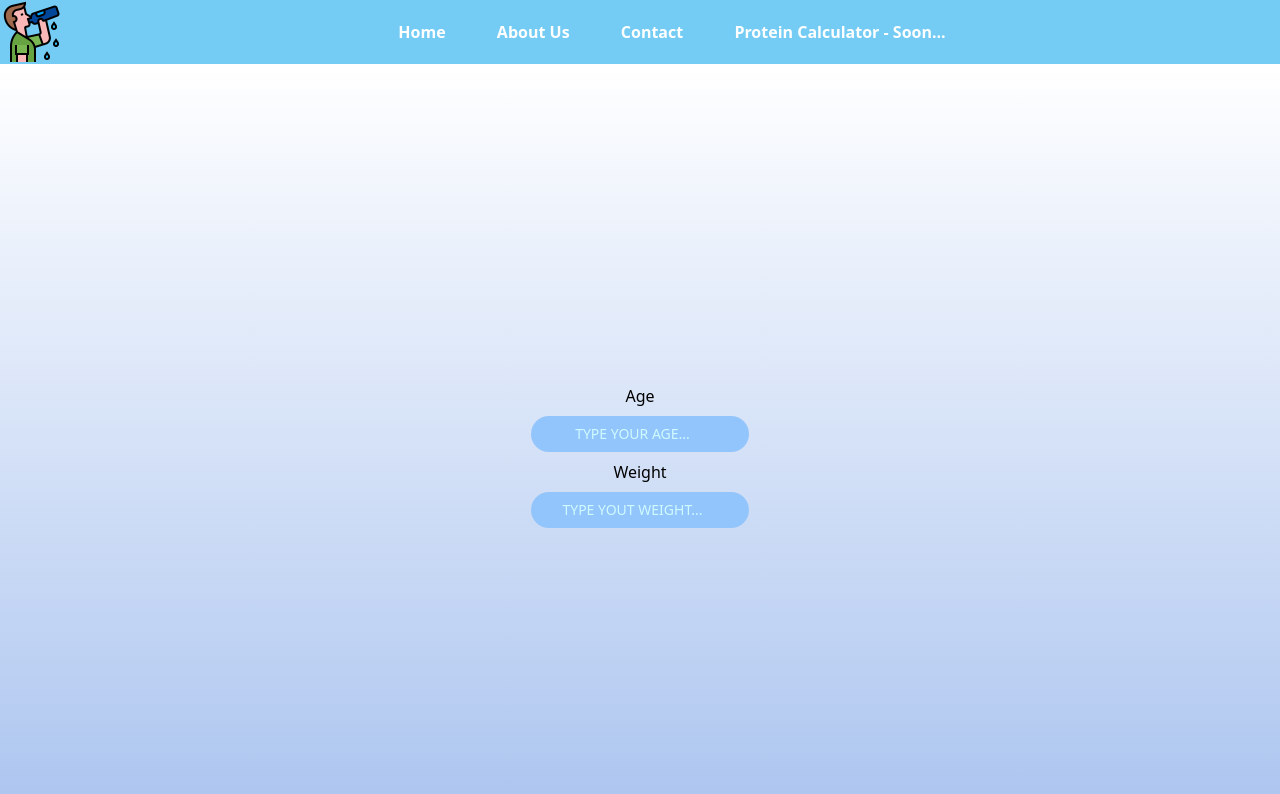
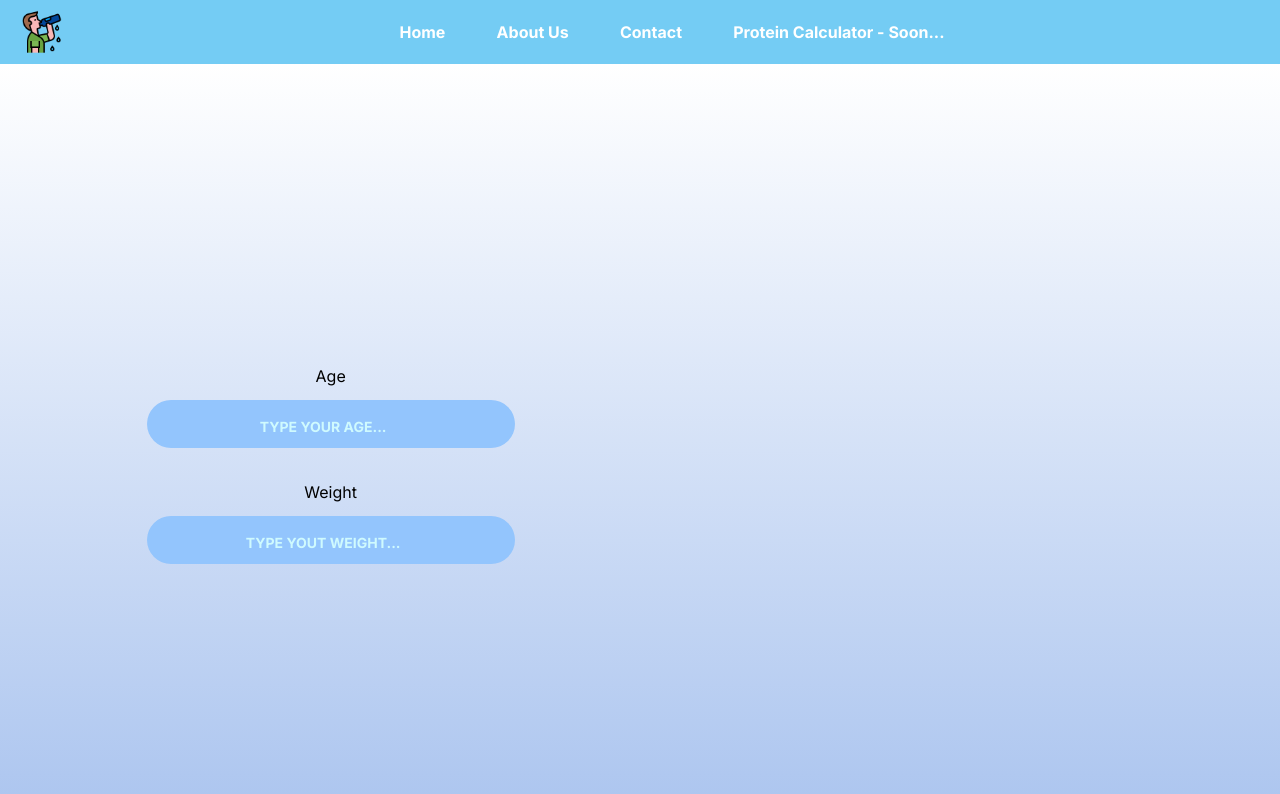
Before and after one commit to lucasbailo/water-calculator-react-tailwind, a React (Vite) app: page / in a window 1280 px wide. Shown: the top 794 px of the page. Built offline with nearby package versions, Linux system fonts and the light colour scheme.

Commit message:
adding formulas, fonts, displays...

```diff
--- a/src/Routes.jsx
+++ b/src/Routes.jsx
@@ -11,7 +11,7 @@ function AppRoutes() {
     <BrowserRouter>
         <Header />
       <Routes>
-        <Route path='' element={ <Calculate />}/>
+        <Route path='/' element={ <Calculate />}/>
       </Routes>
     </BrowserRouter>
 
--- a/src/components/calculate/calculate.jsx
+++ b/src/components/calculate/calculate.jsx
@@ -2,66 +2,106 @@ import { useRef, useState } from 'react'
 import './App.css'
 
 export default function Calculate() {
-    const dataAge = useRef("");
-    const dataWeight = useRef("");
-    const [result, setResult] = useState('___')
-    const [mlWater, setMlWater] = useState('___')
+    const dataAge = useRef(0);
+    const dataWeight = useRef(0);
+    const [result, setResult] = useState(0)
+    const [mlWater, setMlWater] = useState(0)
 
-    const defineWaterNeed = () => {
-        if (dataAge.current.value <= 17) {
-            return 40;
-        } else if (18 <= dataAge.current.value && dataAge.current.value < 55) {
-            return 35;
-        } else if (55 <= dataAge.current.value && dataAge.current.value < 66) {
-            return 30
-        } else if (66 <= dataAge.current.value) {
-            return 25
-        }
-    }
+    console.log(dataAge)
 
     const doCalculate = (event) => {
 
         event.preventDefault()
 
+        const valueAge = dataAge.current.value
+
+        const defineWaterNeed = () => {
+            if (valueAge == "" || valueAge === 0) {
+                return 0;
+            }
+            else if (0 <= valueAge && valueAge <= 1) {
+                return 140;
+            }
+            else if (2 <= valueAge && valueAge <= 3) {
+                return 120;
+            }
+            else if (4 <= valueAge && valueAge <= 7) {
+                return 95;
+            }
+            else if (8 <= valueAge && valueAge <= 9) {
+                return 85;
+            }
+            else if (10 <= valueAge && valueAge <= 14) {
+                return 65;
+            }
+            else if (15 <= valueAge && valueAge <= 17) {
+                return 40;
+            } else if (18 <= valueAge && valueAge < 55) {
+                return 35;
+            } else if (55 <= valueAge && valueAge < 66) {
+                return 30;
+            } else if (66 <= valueAge) {
+                return 25;
+            }
+        }
+
         const weight = dataWeight.current.value
         const waterNeed = defineWaterNeed()
 
+        const totalWaterNeed = (weight ? ((waterNeed * weight) / 1000) : 0)
 
-        const totalWaterNeed = ((waterNeed * weight) / 1000)
-
-        console.log(waterNeed)
-        console.log(totalWaterNeed)
-        console.log(dataWeight)
+        console.log('Water need in ml: ' + waterNeed)
+        console.log('Total Water need: ' + totalWaterNeed)
+        console.log('Age: ' + dataAge.current.value)
+        console.log('Weight: ' + dataWeight.current.typeof)
 
         setResult(totalWaterNeed)
         setMlWater(waterNeed)
-
     }
 
     return (
-        <div className='bg-gradient-to-t from-[#a6c1ee] to-[#ffffff] w-full h-screen flex flex-col gap-2 justify-center items-center'>
-            <div>
-                <form action="" className='flex flex-col gap-2 items-center'>
+        <main className='main-box'>
+            <div className='div-box'>
+                <form action="" className='form-box'>
                     <div>
                         <label htmlFor="">Age</label>
                     </div>
-                    <div>
-                        <input onChange={doCalculate} type="number" placeholder='TYPE YOUR AGE...' ref={dataAge} className='bg-blue-300 rounded-full p-2 placeholder:text-cyan-100 text-sm text-blue-950 outline-blue-700 text-center'/>
+                    <div className='input-box'>
+                        <input onChange={doCalculate} type="number" placeholder='TYPE YOUR AGE...' ref={dataAge} className='water-inputs' />
                     </div>
-                    <div>
+                    <div className='mt-5'>
                         <label htmlFor="">Weight</label>
                     </div>
-                    <div>
-                        <input onChange={doCalculate} type="number" placeholder='TYPE YOUT WEIGHT...' ref={dataWeight} className='bg-blue-300 rounded-full p-2 placeholder:text-cyan-100 text-sm text-blue-950 outline-blue-700 text-center' />
+                    <div className='input-box'>
+                        <input onChange={doCalculate} type="number" placeholder='TYPE YOUT WEIGHT...' ref={dataWeight} className='water-inputs' />
                     </div>
                 </form>
             </div>
-            <div>
-                {dataAge.current != "" ? <span>You will need {mlWater} ml of water per Kg</span> : <span> </span>}
+            <div className='div-box'>
+                { dataAge.current.value === "" || dataAge.current === 0 ?
+                    <div> </div>
+                    :
+                    <div className='display-box'>
+                        <span>You will need </span>
+                        <span className='water-display'>{mlWater}</span>
+                        <span>ml of water per Kg</span>
+                    </div>
+                }
+                <div></div>
+                {
+                    dataWeight.current.value === "" || dataWeight.current === 0 || dataWeight.current.value == "" ?
+                    <div> </div>
+                    :
+                    <div className='display-box'>
+                        <span>Or,</span>
+                        <span className='water-display'>{result}</span>
+                        <span>Liters of water per day</span>
+                    </div>
+                }
             </div>
-            <div>
-                {dataWeight.current != "" ? <span>Or, {result} Liters of water per day</span> : <span> </span>}
-            </div>
-        </div>
+        </main>
     )
 }
+
+// https://www.researchgate.net/publication/303535135_A_fuzzy_recommendation_system_for_daily_water_intake
+// https://www.tuasaude.com/beber-agua/
--- a/src/components/header/header.jsx
+++ b/src/components/header/header.jsx
@@ -11,11 +11,11 @@ export default function Header() {
     return (
 
         <>
-        <nav className='flex justify-between items-center bg-[#74ccf4] w-full font-bold text-white'>
+        <nav className='flex justify-between items-center bg-[#74ccf4] w-full font-bold text-white font-fontInter'>
             <div>
-                <img src={logo} alt="..." className='w-16'/>
+                <img src={logo} alt="..." className='w-16 pl-5'/>
             </div>
-            <div className={`absolute md:static bg-[#74ccf4] md:min-h-fit min-h-[50vh] left-0 ${menuBurger ? "top-[-100%] transition-all duration-300" : "top-[10%] transition-all duration-300"} md:w-auto w-full flex items-center px-7`}>
+            <div className={`absolute md:static bg-[#74ccf4] md:min-h-fit min-h-[50vh] left-0 ${menuBurger ? "top-[-100%] transition-all duration-300" : "top-[12%] transition-all duration-300"} md:w-auto w-full flex items-center px-7 py-5`}>
                 <ul className='flex md:flex-row flex-col md:items-center md:gap-[4vw] gap-8'>
                     <li>
                         <a className='hover:text-gray-500' href="#">Home</a>
--- a/src/index.css
+++ b/src/index.css
@@ -1,72 +1,39 @@
-/* :root {
-  font-family: Inter, system-ui, Avenir, Helvetica, Arial, sans-serif;
-  line-height: 1.5;
-  font-weight: 400;
-
-  color-scheme: light dark;
-  color: rgba(255, 255, 255, 0.87);
-  background-color: #242424;
-
-  font-synthesis: none;
-  text-rendering: optimizeLegibility;
-  -webkit-font-smoothing: antialiased;
-  -moz-osx-font-smoothing: grayscale;
-}
-
-a {
-  font-weight: 500;
-  color: #646cff;
-  text-decoration: inherit;
-}
-a:hover {
-  color: #535bf2;
-}
-
-body {
-  margin: 0;
-  display: flex;
-  place-items: center;
-  min-width: 320px;
-  min-height: 100vh;
-}
-
-h1 {
-  font-size: 3.2em;
-  line-height: 1.1;
-}
-
-button {
-  border-radius: 8px;
-  border: 1px solid transparent;
-  padding: 0.6em 1.2em;
-  font-size: 1em;
-  font-weight: 500;
-  font-family: inherit;
-  background-color: #1a1a1a;
-  cursor: pointer;
-  transition: border-color 0.25s;
-}
-button:hover {
-  border-color: #646cff;
-}
-button:focus,
-button:focus-visible {
-  outline: 4px auto -webkit-focus-ring-color;
-}
-
-@media (prefers-color-scheme: light) {
-  :root {
-    color: #213547;
-    background-color: #ffffff;
-  }
-  a:hover {
-    color: #747bff;
-  }
-  button {
-    background-color: #f9f9f9;
-  }
-} */
+@import url('https://fonts.googleapis.com/css2?family=Inter:ital,opsz,wght@0,14..32,100..900;1,14..32,100..900&display=swap');
 
 @tailwind base;
 @tailwind components;
 @tailwind utilities;
+
+@layer components {
+
+  .main-box {
+    @apply bg-gradient-to-t from-[#a6c1ee] to-[#ffffff] w-full h-screen flex flex-col gap-2 justify-center items-center md:flex-row md:justify-evenly font-fontInter;
+  }
+
+  .div-box {
+    @apply md:min-w-[70vh] md:flex;
+  }
+
+  .form-box {
+    @apply flex flex-col gap-3 items-center md:min-w-[70vh];
+  }
+
+  .input-box {
+    @apply flex items-center justify-center;
+  }
+
+  .water-inputs {
+    @apply bg-blue-300 rounded-full p-2 placeholder:text-cyan-100 text-2xl font-bold text-blue-950 outline-blue-700 text-center w-full placeholder:text-sm;
+  }
+
+  .water-display {
+    @apply border-none px-5 py-2 bg-blue-300 rounded-md text-2xl text-blue-950 font-bold;
+  }
+
+  .display-box {
+    @apply flex flex-col items-center gap-2 md:w-1/2;
+  }
+
+
+
+}
--- a/tailwind.config.js
+++ b/tailwind.config.js
@@ -4,7 +4,11 @@ export default {
     "./index.html",
     "./src/**/*.{js,jsx}",],
   theme: {
-    extend: {},
+    extend: {
+      fontFamily: {
+        fontInter: ['Inter', 'sans-serif'],
+      },
+    },
   },
   plugins: [],
 }
```
